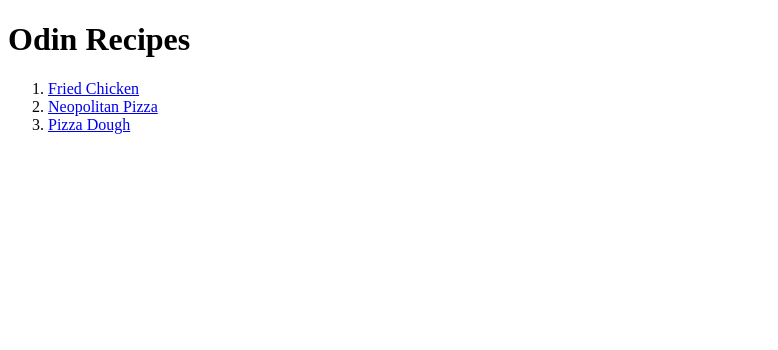
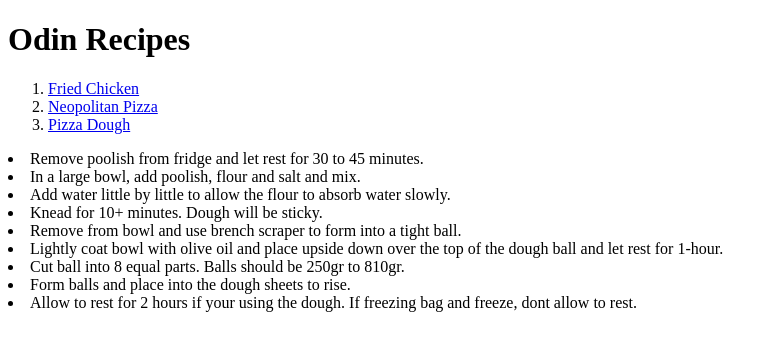
Before and after one commit to eastexflowerco/odin-recipes, a plain HTML site: page index.html in a window 1280 px wide. Shown: the whole page, without its empty margins (0-778 px from the left). Drawn offline with Linux system fonts and the light colour scheme.

Commit message:
Add remainder of pizza-dough.html content

```diff
--- a/index.html
+++ b/index.html
@@ -12,6 +12,16 @@
         <li><a href="./recipes/neapolitan-pizza.html">Neopolitan Pizza</a></li>
         <li><A href="./recipes/pizza-dough.html">Pizza Dough</A></li>
     </ol>
-
+    <or>
+        <li>Remove poolish from fridge and let rest for 30 to 45 minutes.</li>
+        <li>In a large bowl, add poolish, flour and salt and mix.</li>
+        <li>Add water little by little to allow the flour to absorb water slowly.</li>
+        <li>Knead for 10+ minutes. Dough will be sticky.</li>
+        <li>Remove from bowl and use brench scraper to form into a tight ball.</li>
+        <li>Lightly coat bowl with olive oil and place upside down over the top of the dough ball and let rest for 1-hour.</li>
+        <li>Cut ball into 8 equal parts. Balls should be 250gr to 810gr.</li>
+        <li>Form balls and place into the dough sheets to rise.</li>
+        <li>Allow to rest for 2 hours if your using the dough. If freezing bag and freeze, dont allow to rest.</li>
+    </or>
 </body>
 </html>
```
